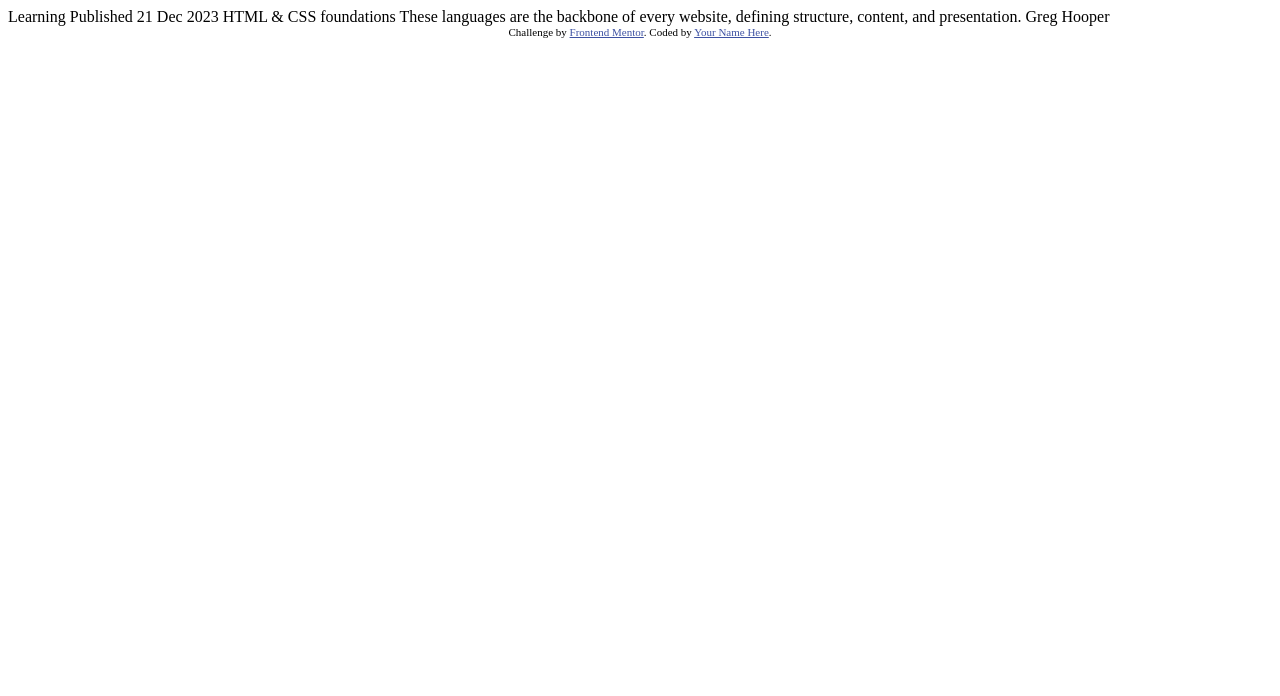
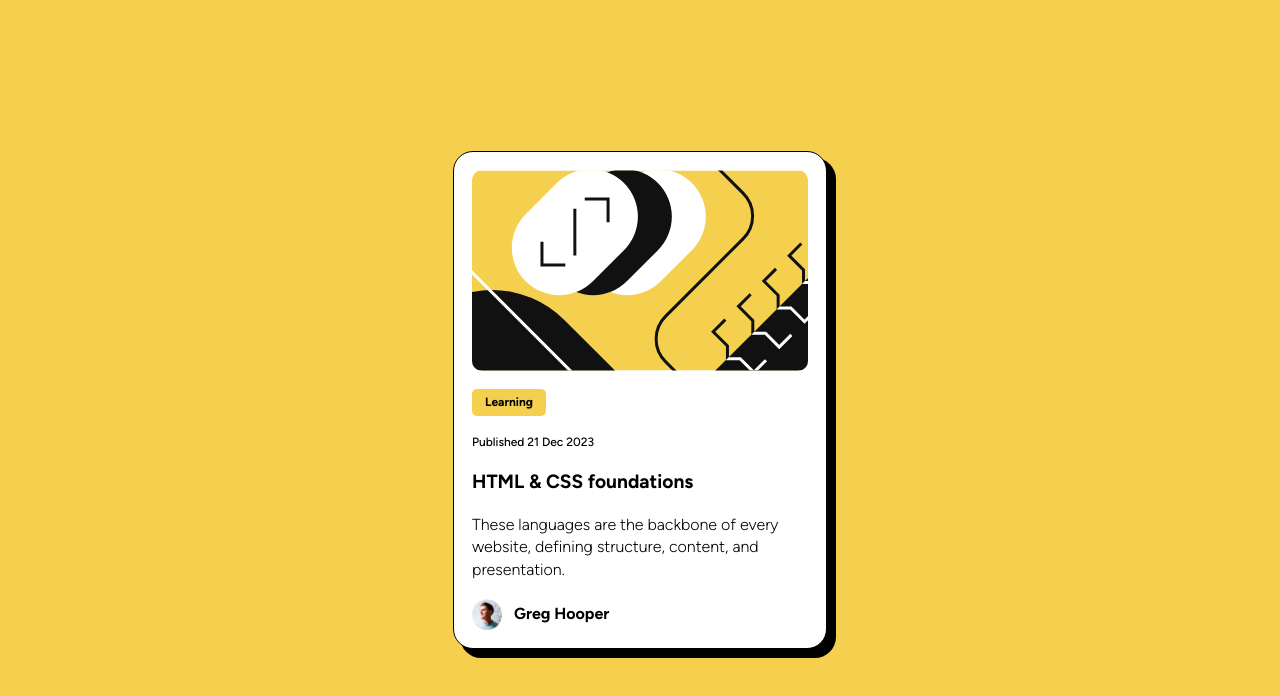
Before and after one commit to wonddark/fm_blog-preview-card, a plain HTML site: page index.html in a window 1280 px wide. Drawn offline with Linux system fonts and the light colour scheme.

Commit message:
First iteration result, no Figma comparison

```diff
--- a/index.html
+++ b/index.html
@@ -1,34 +1,110 @@
 <!DOCTYPE html>
 <html lang="en">
 <head>
-  <meta charset="UTF-8">
-  <meta name="viewport" content="width=device-width, initial-scale=1.0"> <!-- displays site properly based on user's device -->
+    <meta charset="UTF-8">
+    <meta name="viewport" content="width=device-width, initial-scale=1.0">
+    <link rel="icon" type="image/png" sizes="32x32"
+          href="./assets/images/favicon-32x32.png">
+    <title>Frontend Mentor | Blog preview card</title>
+    <style>
+        @font-face {
+            font-family: Figtree;
+            src: url('./assets/fonts/Figtree-VariableFont_wght.ttf') format('truetype');
+        }
+        * {
+            margin: 0;
+            padding: 0;
+            box-sizing: border-box;
+        }
 
-  <link rel="icon" type="image/png" sizes="32x32" href="./assets/images/favicon-32x32.png">
+        body {
+            background-color: #f5cf4e;
+            font-family: Figtree, sans-serif;
+            font-size: 16px;
+            line-height: 1.4;
+        }
 
-  <title>Frontend Mentor | Blog preview card</title>
+        main{
+            display: grid;
+            place-items: center;
+            height: 100vh;
+        }
 
-  <!-- Feel free to remove these styles or customise in your own stylesheet 👍 -->
-  <style>
-    .attribution { font-size: 11px; text-align: center; }
-    .attribution a { color: hsl(228, 45%, 44%); }
-  </style>
+        .card {
+            background-color: #ffffff;
+            border: 1px solid black;
+            border-radius: 20px;
+            box-shadow: 8px 8px 0 1px black;
+            padding: 18px;
+            width: min-content;
+            display: flex;
+            flex-direction: column;
+            gap: 18px;
+        }
+
+        img {
+            height: auto;
+        }
+
+        .card > img {
+            width: auto;
+            border-radius: 10px;
+        }
+
+        img {
+            height: auto;
+        }
+
+        .category {
+            background-color: #f5cf4e;
+            font-weight: 700;
+            padding: 5px 13px;
+            font-size: 12px;
+            width: fit-content;
+            border-radius: 5px;
+        }
+
+        .pub-date {
+            font-size: 12px;
+            font-weight: 500;
+        }
+
+        h1 {
+            font-size: 1.2rem;
+            font-weight: 700;
+        }
+
+        p{
+            font-weight: 300;
+        }
+
+        .author {
+            display: flex;
+            align-items: center;
+            gap: 12px;
+            font-weight: 700;
+        }
+
+        .author > img {
+            width: 30px;
+        }
+    </style>
 </head>
 <body>
-
-  Learning
-
-  Published 21 Dec 2023
-
-  HTML & CSS foundations
-
-  These languages are the backbone of every website, defining structure, content, and presentation.
-
-  Greg Hooper
-
-  <div class="attribution">
-    Challenge by <a href="https://www.frontendmentor.io?ref=challenge" target="_blank">Frontend Mentor</a>.
-    Coded by <a href="#">Your Name Here</a>.
-  </div>
+<main>
+    <div class="card">
+        <img src="./assets/images/illustration-article.svg"
+             alt="blog-thumbnail">
+        <span class="category">Learning</span>
+        <span class="pub-date">Published 21 Dec 2023</span>
+        <h1>HTML & CSS foundations</h1>
+        <p>These languages are the backbone of every website, defining
+            structure, content, and presentation.</p>
+        <div class="author">
+            <img src="./assets/images/image-avatar.webp" alt="author-avatar">
+            <span>Greg Hooper</span>
+        </div>
+    </div>
+</main>
 </body>
 </html>
```
